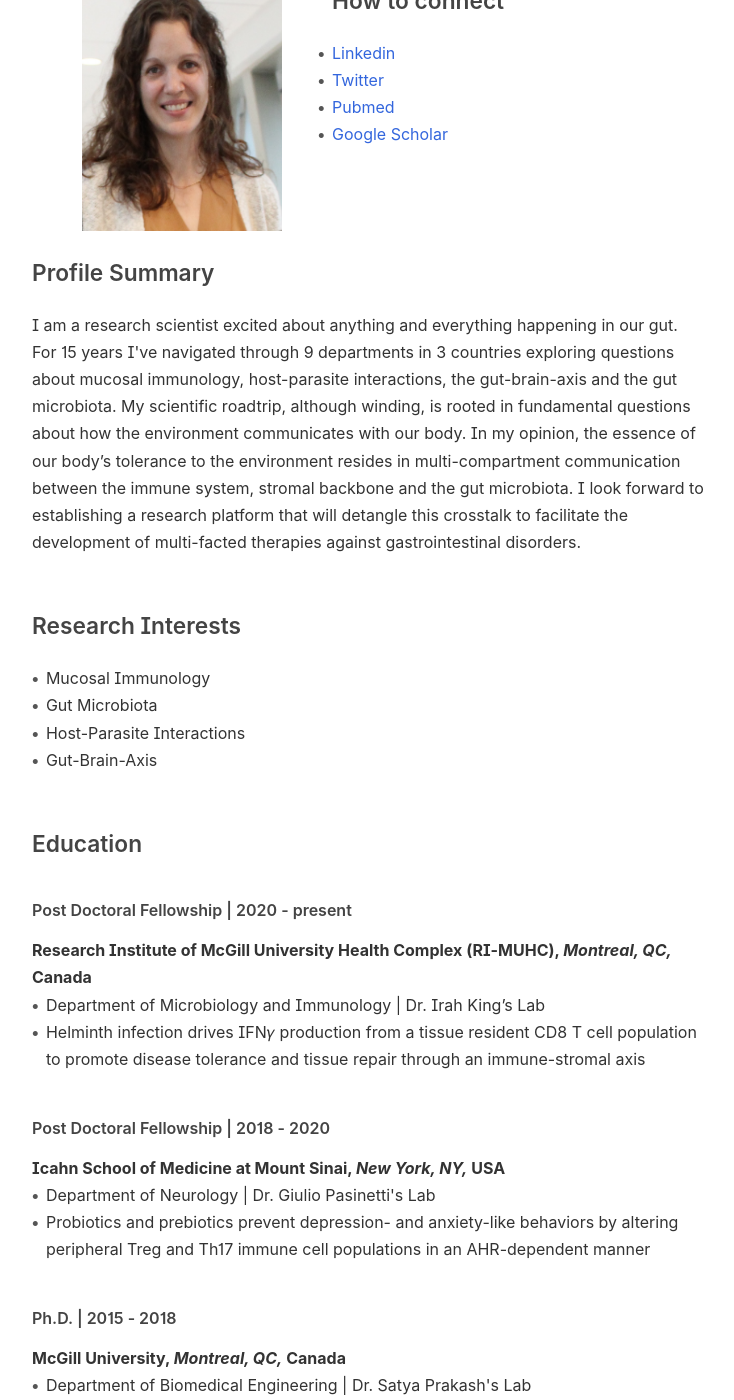
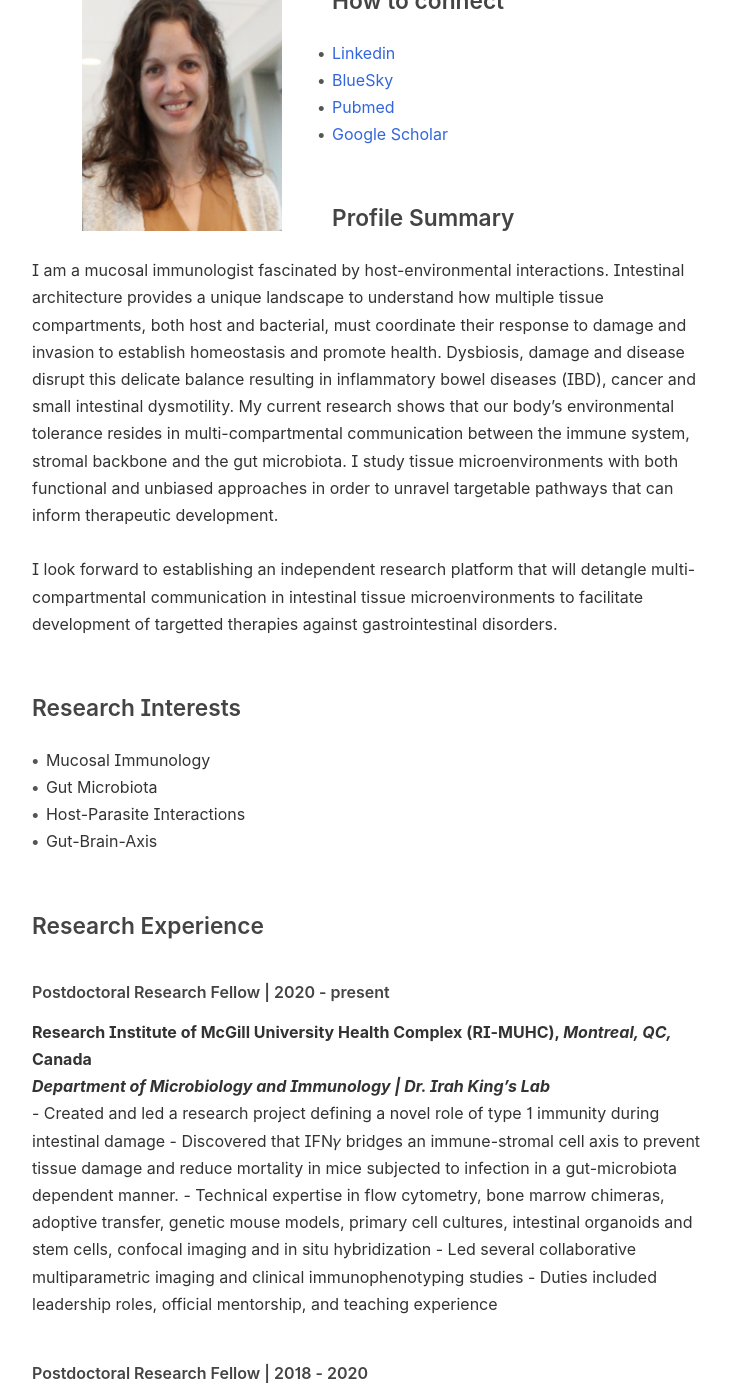
Before and after one commit to suswes/suswes.github.io, an MkDocs documentation site: the page built from docs/index.md, in a window 1280 px wide and 1400 px high, scrolled down 296 px. Shown: the whole window, without its empty margins (400-1134 px from the left). Built offline with MkDocs 1.6.1, drawn with Linux system fonts in a browser that asks for light colours; some web fonts are replaced; some of the changed text lies outside the part shown.

Commit message:
Update index.md

```diff
--- a/docs/index.md
+++ b/docs/index.md
@@ -2,20 +2,19 @@
 ## Susan Westfall, Ph.D.
 
 
-<img src="pics/IMG_1242.jpg" alt="susan-photo" style="float:left;width:200px;height:270px;margin: 5px 50px;">
+<img src="pics/IMG_1242.JPG" alt="susan-photo" style="float:left;width:200px;height:270px;margin: 5px 50px;">
 
 ## How to connect
 - [Linkedin](https://www.linkedin.com/in/susan-westfall-9a7b4248){target=_blank}
-- [Twitter](https://twitter.com/WestfallSusan){target=_blank}
+- [BlueSky](https://bsky.app/profile/susanwestfall.bsky.social){target=_blank}
 - [Pubmed](https://www.ncbi.nlm.nih.gov/myncbi/susan.westfall.1/bibliography/public/){target=_blank}
 - [Google Scholar](https://scholar.google.com/citations?user=EOFG8hQAAAAJ&hl=en){target=_blank}
-<!-- - [Semantic Scholar](https://www.semanticscholar.org/author/Susan-Westfall/49749982){target=_blank} -->
-
-<br>
 
 
 ## Profile Summary
-I am a research scientist excited about anything and everything happening in our gut. For 15 years I've navigated through 9 departments in 3 countries exploring questions about mucosal immunology, host-parasite interactions, the gut-brain-axis and the gut microbiota. My scientific roadtrip, although winding, is rooted in fundamental questions about how the environment communicates with our body. In my opinion, the essence of our body’s tolerance to the environment resides in multi-compartment communication between the immune system, stromal backbone and the gut microbiota. I look forward to establishing a research platform that will detangle this crosstalk to facilitate the development of multi-facted therapies against gastrointestinal disorders.
+I am a mucosal immunologist fascinated by host-environmental interactions. Intestinal architecture provides a unique landscape to understand how multiple tissue compartments, both host and bacterial, must coordinate their response to damage and invasion to establish homeostasis and promote health. Dysbiosis, damage and disease disrupt this delicate balance resulting in inflammatory bowel diseases (IBD), cancer and small intestinal dysmotility. My current research shows that our body’s environmental tolerance resides in multi-compartmental communication between the immune system, stromal backbone and the gut microbiota. I study tissue microenvironments with both functional and unbiased approaches in order to unravel targetable pathways that can inform therapeutic development.
+
+I look forward to establishing an independent research platform that will detangle multi-compartmental communication in intestinal tissue microenvironments to facilitate development of targetted therapies against gastrointestinal disorders.
 
 ## Research Interests
  - Mucosal Immunology
@@ -23,17 +22,43 @@
  - Host-Parasite Interactions
  - Gut-Brain-Axis
 
+## Research Experience
+### Postdoctoral Research Fellow	| 2020 - present
+#### Research Institute of McGill University Health Complex (RI-MUHC), _Montreal, QC,_ Canada
+**_Department of Microbiology and Immunology | Dr. Irah King’s Lab_**
+- Created and led a research project defining a novel role of type 1 immunity during intestinal damage
+- Discovered that IFN𝛾 bridges an immune-stromal cell axis to prevent tissue damage and reduce mortality in mice subjected to infection in a gut-microbiota dependent manner.
+- Technical expertise in flow cytometry, bone marrow chimeras, adoptive transfer, genetic mouse models, primary cell cultures, intestinal organoids and stem cells, confocal imaging and in situ hybridization
+- Led several collaborative multiparametric imaging and clinical immunophenotyping studies
+- Duties included leadership roles, official mentorship, and teaching experience
+
+### Postdoctoral Research Fellow | 2018 - 2020
+#### Icahn School of Medicine at Mount Sinai, _New York, NY,_ USA
+**_Department of Neurology | Dr. Giulio Pasinetti's Lab_**
+ - Defined gut-brain-axis mechanisms exacerbating post-traumatic stress disorder symptoms in mice
+ - Developed a probiotic formulation with optimized metabolite output driving an immunoregulatory state
+ - Built a microbiology lab and humanized model of the gastrointestinal tract from the bottom-up
+ - Collaborated on machine learning research for predicting relationships between gut microbiota populations, immune cell subsets and behavioral phenotypes to direct mechanistic-based hypotheses
+ - Duties included mentorship, IACUC and IRB protocol writing, collaborative projects in metabolomics and neuroimmunology, clinical sample work and program grant writing
+
+### Co-founder & Vice President of Proviva Pharma Inc | 2015 - 2018
+**_Montreal, Canada_**
+ - Spin-off company based on my Ph.D. work created with my supervisor focused on developing probiotic and prebiotic formulations with health claims for metabolic disorders and aging
+ - Filed an international patent and obtained operating permits in several countries
+ - Collaborated with manufacturers to customize probiotic products for Asian markets
+
+### Research Assistant in the Department of Biochemistry | 2013 - 2014
+**_Banaras Hindu University, Dr. Surya Pratap Singh’s lab; Varanasi India_**
+ - Explored principles of alternative medicine to design novel treatment paradigms for Parkinson's disease
+ - Discovered therapeutic benefits of plant-based herbs acting through gut-brain-axis mechanisms
+
+### Research Assistant at Genome Quebec Innovation Centre | 2012 - 2013
+_**McGill University; Montreal, Canada**_
+ - Developed a pipeline to identify epigenetic modifications in clinical samples using high-throughput, next-Generation sequencing technologies for MethylC-Seq, ChIP-Seq and RNA-Seq
+ - Created a foundation upon which several high-impact studies were published
+
+
 ## Education
-### Post Doctoral Fellowship	| 2020 - present
-#### Research Institute of McGill University Health Complex (RI-MUHC), _Montreal, QC,_ Canada
-- Department of Microbiology and Immunology | Dr. Irah King’s Lab
-- Helminth infection drives IFN𝛾 production from a tissue resident CD8 T cell population to promote disease tolerance and tissue repair through an immune-stromal axis
-
-### Post Doctoral Fellowship | 2018 - 2020
-#### Icahn School of Medicine at Mount Sinai, _New York, NY,_ USA
-- Department of Neurology | Dr. Giulio Pasinetti's Lab
-- Probiotics and prebiotics prevent depression- and anxiety-like behaviors by altering peripheral Treg and Th17 immune cell populations in an AHR-dependent manner
-
 ### Ph.D. | 2015 - 2018
 #### McGill University,  _Montreal, QC,_ Canada
 - Department of Biomedical Engineering | Dr. Satya Prakash's Lab
```
